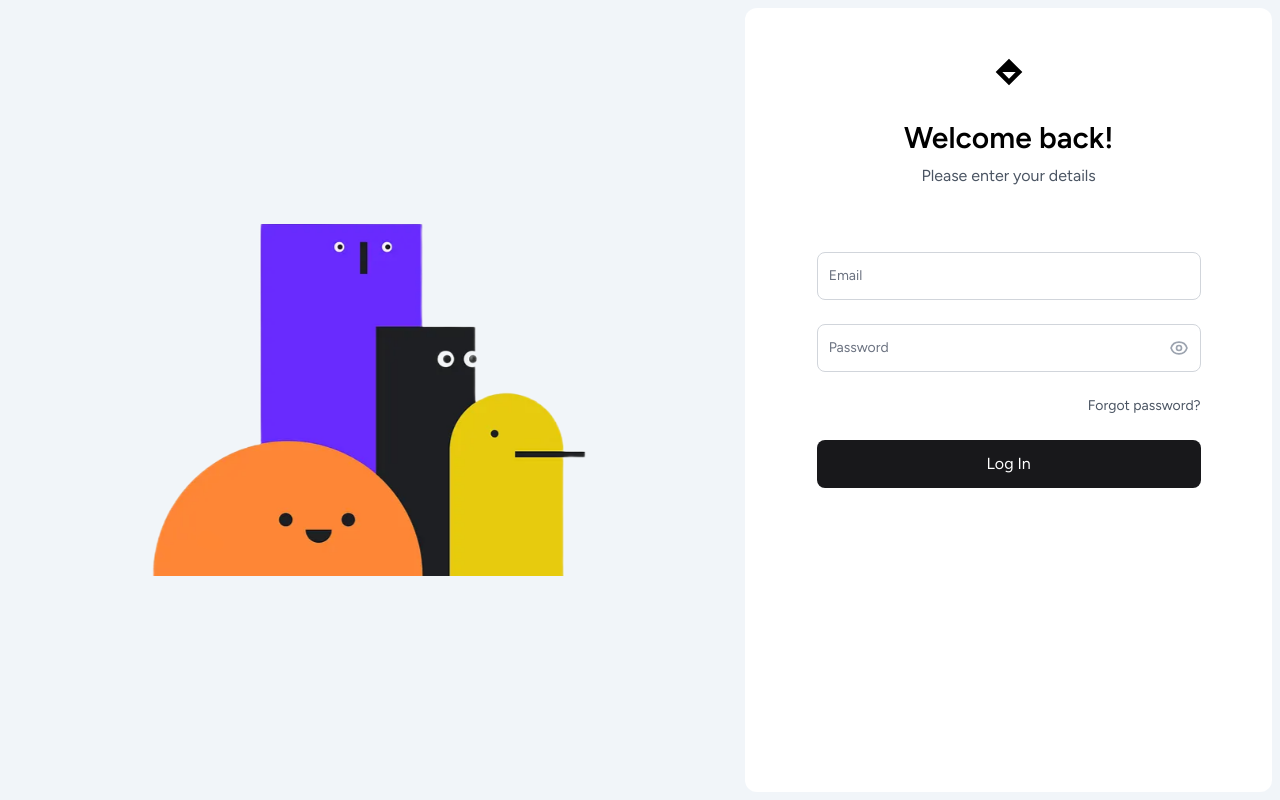
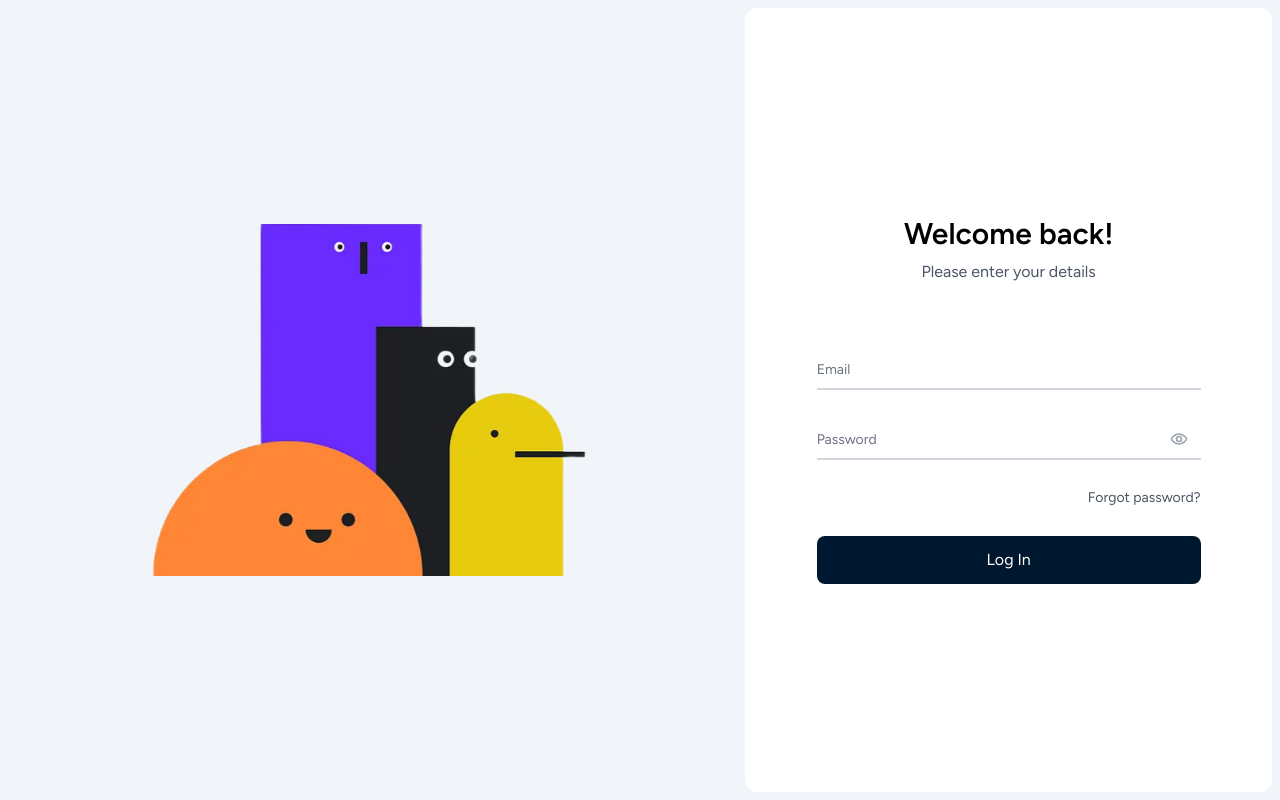
Before and after one commit to PhoneMyatKyaw-hmm/dashboard, a Laravel app: page /login in a window 1280 px wide. Run offline with Laravel 12, Linux system fonts and the light colour scheme; style sheets or scripts are compiled from the project's sources.

Commit message:
Update UI & login page

```diff
--- a/app/View/Components/GuestLayout.php
+++ /dev/null
@@ -1,17 +0,0 @@
-<?php
-
-namespace App\View\Components;
-
-use Illuminate\View\Component;
-use Illuminate\View\View;
-
-class GuestLayout extends Component
-{
-    /**
-     * Get the view / contents that represents the component.
-     */
-    public function render(): View
-    {
-        return view('layouts.guest');
-    }
-}
--- a/resources/views/auth/login.blade.php
+++ b/resources/views/auth/login.blade.php
@@ -1,48 +1,75 @@
-<x-guest-layout>
-    <!-- Session Status -->
-    <x-auth-session-status class="mb-4" :status="session('status')" />
+<x-layouts.guest>
+    <div class="my-auto">
+        <div class="flex flex-col">
+            <h1 class="text-3xl mx-auto font-bold mb-2">Welcome back!</h1>
+            <p class="text-gray-600 mx-auto mb-8">Please enter your details</p>
+        </div>
 
-    <form method="POST" action="{{ route('login') }}">
+        <div class="mt-8 max-w-sm mx-auto">
+
+
+          <form class="space-y-7" method="POST" action="{{ route('login') }}">
             @csrf
 
-        <!-- Email Address -->
-        <div>
-            <x-input-label for="email" :value="__('Email')" />
-            <x-text-input id="email" class="block mt-1 w-full" type="email" name="email" :value="old('email')" required autofocus autocomplete="username" />
-            <x-input-error :messages="$errors->get('email')" class="mt-2" />
+
+            <div class="relative z-0">
+                <input type="email"
+                        id="email" name="email" value="{{ old('email')}}"
+                        class="block py-2.5 px-0 w-full text-sm text-gray-900 bg-transparent border-0 border-b-2 appearance-none dark:text-white dark:border-gray-600 dark:focus:border-blue-500 focus:outline-none focus:ring-0 focus:border-blue-600 peer
+                            {{ $errors->get('email') ? 'border-red-600 focus:border-red-600' : 'focus:border-primary border-gray-300' }}"
+                        placeholder=" " />
+                <label for="email"
+                    class="absolute text-sm duration-300 transform -translate-y-6 scale-75 top-3 -z-10 origin-[0] peer-focus:start-0 peer-focus:text-blue-600 peer-placeholder-shown:scale-100 peer-placeholder-shown:translate-y-0 peer-focus:scale-75 peer-focus:-translate-y-6 rtl:peer-focus:translate-x-1/4 rtl:peer-focus:left-auto
+                        {{ $errors->get('email') ? 'text-red-600' : 'text-gray-500' }}">
+                    Email
+                </label>
+                @if ($errors->get('email'))
+                    <p id="email_error" class="mt-2 text-xs text-red-600 dark:text-red-400">
+                        <span>{{ $errors->get('email')[0] }}</span>
+                    </p>
+                @endif
             </div>
 
-        <!-- Password -->
-        <div class="mt-4">
-            <x-input-label for="password" :value="__('Password')" />
+            <div x-data="{showPassword: false}" class="relative z-0">
+                <input :type="showPassword ? 'text' : 'password'"
+                        id="password" name="password" value=""
+                        class="block py-2.5 px-0 w-full text-sm text-gray-900 bg-transparent border-0 border-b-2 appearance-none dark:text-white dark:border-gray-600 dark:focus:border-blue-500 focus:outline-none focus:ring-0 focus:border-blue-600 peer
+                            {{ $errors->get('email') ? 'border-red-600 focus:border-red-600' : 'focus:border-primary border-gray-300' }}"
+                        placeholder=" " />
+                <label for="password"
+                    class="absolute text-sm duration-300 transform -translate-y-6 scale-75 top-3 -z-10 origin-[0] peer-focus:start-0 peer-focus:text-blue-600 peer-placeholder-shown:scale-100 peer-placeholder-shown:translate-y-0 peer-focus:scale-75 peer-focus:-translate-y-6 rtl:peer-focus:translate-x-1/4 rtl:peer-focus:left-auto
+                        {{ $errors->get('email') ? 'text-red-600' : 'text-gray-500' }}">
+                    Password
+                </label>
+                <button @click="showPassword = !showPassword" type="button" class="absolute right-3 top-1/2 -translate-y-1/2 {{ $errors->get('email') ? 'top-1/3' : 'top-1/2'}}">
+                    <svg class="w-5 h-5 text-gray-400 dark:text-white" :class="{'block': !showPassword, 'hidden': showPassword }" aria-hidden="true" xmlns="http://www.w3.org/2000/svg" width="24" height="24" fill="none" viewBox="0 0 24 24">
+                        <path stroke="currentColor" stroke-width="2" d="M21 12c0 1.2-4.03 6-9 6s-9-4.8-9-6c0-1.2 4.03-6 9-6s9 4.8 9 6Z"/>
+                        <path stroke="currentColor" stroke-width="2" d="M15 12a3 3 0 1 1-6 0 3 3 0 0 1 6 0Z"/>
+                    </svg>
+                    <svg class="w-5 h-5 text-gray-400 dark:text-white" :class="{'block': showPassword, 'hidden': !showPassword }" aria-hidden="true" xmlns="http://www.w3.org/2000/svg" width="24" height="24" fill="none" viewBox="0 0 24 24">
+                        <path stroke="currentColor" stroke-linecap="round" stroke-linejoin="round" stroke-width="2" d="M3.933 13.909A4.357 4.357 0 0 1 3 12c0-1 4-6 9-6m7.6 3.8A5.068 5.068 0 0 1 21 12c0 1-3 6-9 6-.314 0-.62-.014-.918-.04M5 19 19 5m-4 7a3 3 0 1 1-6 0 3 3 0 0 1 6 0Z"/>
+                    </svg>
 
-            <x-text-input id="password" class="block mt-1 w-full"
-                            type="password"
-                            name="password"
-                            required autocomplete="current-password" />
 
-            <x-input-error :messages="$errors->get('password')" class="mt-2" />
+                </button>
+                @if ($errors->get('email'))
+                    <p id="password" class="mt-2 text-xs text-red-600 dark:text-red-400">
+                        <span>{{ $errors->get('email')[0] }}</span>
+                    </p>
+                @endif
             </div>
 
-        <!-- Remember Me -->
-        <div class="block mt-4">
-            <label for="remember_me" class="inline-flex items-center">
-                <input id="remember_me" type="checkbox" class="rounded dark:bg-gray-900 border-gray-300 dark:border-gray-700 text-indigo-600 shadow-sm focus:ring-indigo-500 dark:focus:ring-indigo-600 dark:focus:ring-offset-gray-800" name="remember">
-                <span class="ms-2 text-sm text-gray-600 dark:text-gray-400">{{ __('Remember me') }}</span>
-            </label>
+            <div class="flex items-center justify-end">
+
+              <a href="#" class="text-sm text-gray-600 hover:underline">Forgot password?</a>
             </div>
 
-        <div class="flex items-center justify-end mt-4">
-            @if (Route::has('password.request'))
-                <a class="underline text-sm text-gray-600 dark:text-gray-400 hover:text-gray-900 dark:hover:text-gray-100 rounded-md focus:outline-none focus:ring-2 focus:ring-offset-2 focus:ring-indigo-500 dark:focus:ring-offset-gray-800" href="{{ route('password.request') }}">
-                    {{ __('Forgot your password?') }}
-                </a>
-            @endif
+            <button type="submit" class="w-full bg-dprimary text-white py-3 rounded-lg hover:bg-zinc-800 transition-colors">
+              Log In
+            </button>
 
-            <x-primary-button class="ms-3">
-                {{ __('Log in') }}
-            </x-primary-button>
-        </div>
           </form>
 
-</x-guest-layout>
+        </div>
+    </div>
+</x-layouts.guest>
--- a/resources/views/components/breadcrumb/breadcrumb.blade.php
+++ b/resources/views/components/breadcrumb/breadcrumb.blade.php
@@ -1,4 +1,4 @@
-<nav class="flex ml-6 my-3" aria-label="Breadcrumb">
+<nav class="flex ml-6 my-3"  aria-label="Breadcrumb">
     <ol class="inline-flex items-center space-x-1 md:space-x-2 rtl:space-x-reverse">
         {{$slot}}
     </ol>
--- /dev/null
+++ b/resources/views/components/layouts/guest.blade.php
@@ -0,0 +1,28 @@
+<!DOCTYPE html>
+<html lang="{{ str_replace('_', '-', app()->getLocale()) }}">
+    <head>
+        <meta charset="utf-8">
+        <meta name="viewport" content="width=device-width, initial-scale=1">
+        <meta name="csrf-token" content="{{ csrf_token() }}">
+
+        <title>{{ config('app.name', 'Laravel') }}</title>
+
+        <!-- Fonts -->
+        <link rel="preconnect" href="https://fonts.bunny.net">
+        <link href="https://fonts.bunny.net/css?family=figtree:400,500,600&display=swap" rel="stylesheet" />
+
+        <!-- Scripts -->
+        @vite(['resources/css/app.css', 'resources/js/app.js'])
+    </head>
+
+    <body class="font-sans antialiased">
+        <div class="min-h-screen flex bg-slate-100">
+            <div class="bg-slate-100 w-7/12 h-100 flex justify-center items-center my-auto">
+                <img class="h-[22rem]" src="{{ asset('images/login-logo-2.png') }}" alt="Decorative illustration"/>
+            </div>
+            <div class="bg-white w-5/12 h-100 rounded-xl m-2 flex flex-col">
+                {{ $slot }}
+            </div>
+        </div>
+    </body>
+</html>
--- a/resources/views/layouts/guest.blade.php
+++ /dev/null
@@ -1,108 +0,0 @@
-<!DOCTYPE html>
-<html lang="{{ str_replace('_', '-', app()->getLocale()) }}">
-    <head>
-        <meta charset="utf-8">
-        <meta name="viewport" content="width=device-width, initial-scale=1">
-        <meta name="csrf-token" content="{{ csrf_token() }}">
-
-        <title>{{ config('app.name', 'Laravel') }}</title>
-
-        <!-- Fonts -->
-        <link rel="preconnect" href="https://fonts.bunny.net">
-        <link href="https://fonts.bunny.net/css?family=figtree:400,500,600&display=swap" rel="stylesheet" />
-
-        <!-- Scripts -->
-        @vite(['resources/css/app.css', 'resources/js/app.js'])
-    </head>
-    {{-- <body class="font-sans text-gray-900 antialiased">
-        <div class="min-h-screen flex flex-col sm:justify-center items-center pt-6 sm:pt-0 bg-gray-100 dark:bg-gray-900">
-            <div>
-                <a href="/">
-                    <x-application-logo class="w-20 h-20 fill-current text-gray-500" />
-                </a>
-            </div>
-
-            <div class="w-full sm:max-w-md mt-6 px-6 py-4 bg-white dark:bg-gray-800 shadow-md overflow-hidden sm:rounded-lg">
-                {{ $slot }}
-            </div>
-        </div>
-
-    </body> --}}
-    <body class="font-sans antialiased">
-        <div class="min-h-screen flex bg-slate-100">
-            <div class="bg-slate-100 w-7/12 h-100 flex justify-center items-center">
-                <img class="h-[22rem]" src="{{ asset('images/login-logo-2.png') }}" alt="Decorative illustration"/>
-            </div>
-            <div class="bg-white w-5/12 h-100 rounded-xl m-2">
-                <div class="p-12">
-                    <div class="flex justify-center">
-                      <div class="w-8 h-8">
-                        <svg viewBox="0 0 24 24" class="w-full h-full">
-                          <path d="M12 2L2 12l10 10 10-10L12 2zm0 15l-5-5h10l-5 5z" />
-                        </svg>
-                      </div>
-                    </div>
-
-                    <div class="flex flex-col mt-8">
-                        <h1 class="text-3xl mx-auto font-bold mb-2">Welcome back!</h1>
-                        <p class="text-gray-600 mx-auto mb-8">Please enter your details</p>
-                    </div>
-
-                    <div class="mt-8 max-w-sm mx-auto">
-
-
-                      <form class="space-y-6">
-
-                        <div class="relative">
-                            <input type="email" id="floating_outlined" class="block px-2.5 pb-2.5 pt-4 w-full text-sm text-gray-900 bg-transparent rounded-lg border-1 border-gray-300 appearance-none dark:text-white dark:border-gray-600 dark:focus:border-blue-500 focus:outline-none focus:ring-0 focus:border-blue-600 peer" placeholder=" " />
-                            <label for="floating_outlined" class="absolute text-sm text-gray-500 dark:text-gray-400 duration-300 transform -translate-y-4 scale-75 top-2 z-10 origin-[0] bg-white dark:bg-gray-900 px-2 peer-focus:px-2 peer-focus:text-blue-600 peer-focus:dark:text-blue-500 peer-placeholder-shown:scale-100 peer-placeholder-shown:-translate-y-1/2 peer-placeholder-shown:top-1/2 peer-focus:top-2 peer-focus:scale-75 peer-focus:-translate-y-4 rtl:peer-focus:translate-x-1/4 rtl:peer-focus:left-auto start-1">Email</label>
-                        </div>
-
-                        <div class="relative">
-                            <input type="password" id="floating_outlined" class="block px-2.5 pb-2.5 pt-4 w-full text-sm text-gray-900 bg-transparent rounded-lg border-1 border-gray-300 appearance-none dark:text-white dark:border-gray-600 dark:focus:border-blue-500 focus:outline-none focus:ring-0 focus:border-blue-600 peer" placeholder=" " />
-                            <label for="floating_outlined" class="absolute text-sm text-gray-500 dark:text-gray-400 duration-300 transform -translate-y-4 scale-75 top-2 z-10 origin-[0] bg-white dark:bg-gray-900 px-2 peer-focus:px-2 peer-focus:text-blue-600 peer-focus:dark:text-blue-500 peer-placeholder-shown:scale-100 peer-placeholder-shown:-translate-y-1/2 peer-placeholder-shown:top-1/2 peer-focus:top-2 peer-focus:scale-75 peer-focus:-translate-y-4 rtl:peer-focus:translate-x-1/4 rtl:peer-focus:left-auto start-1">Password</label>
-                            <button type="button" class="absolute right-3 top-1/2 -translate-y-1/2">
-                                <svg class="w-5 h-5 text-gray-400" fill="none" stroke="currentColor" viewBox="0 0 24 24">
-                                  <path stroke-linecap="round" stroke-linejoin="round" stroke-width="2" d="M15 12a3 3 0 11-6 0 3 3 0 016 0z" />
-                                  <path stroke-linecap="round" stroke-linejoin="round" stroke-width="2" d="M2.458 12C3.732 7.943 7.523 5 12 5c4.478 0 8.268 2.943 9.542 7-1.274 4.057-5.064 7-9.542 7-4.477 0-8.268-2.943-9.542-7z" />
-                                </svg>
-                              </button>
-                        </div>
-
-                        {{-- <div>
-                          <label class="block text-sm mb-2">Email</label>
-                          <input type="email" class="w-full px-3 py-2 border border-gray-300 rounded-lg focus:outline-none focus:ring-2 focus:ring-gray-400">
-                        </div>
-
-                        <div>
-                          <label class="block text-sm mb-2">Password</label>
-                          <div class="relative">
-                            <input type="password" class="w-full px-3 py-2 border border-gray-300 rounded-lg focus:outline-none focus:ring-2 focus:ring-gray-400">
-                            <button type="button" class="absolute right-3 top-1/2 -translate-y-1/2">
-                              <svg class="w-5 h-5 text-gray-400" fill="none" stroke="currentColor" viewBox="0 0 24 24">
-                                <path stroke-linecap="round" stroke-linejoin="round" stroke-width="2" d="M15 12a3 3 0 11-6 0 3 3 0 016 0z" />
-                                <path stroke-linecap="round" stroke-linejoin="round" stroke-width="2" d="M2.458 12C3.732 7.943 7.523 5 12 5c4.478 0 8.268 2.943 9.542 7-1.274 4.057-5.064 7-9.542 7-4.477 0-8.268-2.943-9.542-7z" />
-                              </svg>
-                            </button>
-                          </div>
-                        </div> --}}
-
-                        <div class="flex items-center justify-end">
-
-                          <a href="#" class="text-sm text-gray-600 hover:underline">Forgot password?</a>
-                        </div>
-
-                        <button class="w-full bg-zinc-900 text-white py-3 rounded-lg hover:bg-zinc-800 transition-colors">
-                          Log In
-                        </button>
-
-                      </form>
-
-
-                    </div>
-                  </div>
-
-            </div>
-        </div>
-    </body>
-</html>
--- a/routes/web.php
+++ b/routes/web.php
@@ -1,6 +1,7 @@
 <?php
 
 use App\Http\Controllers\ProfileController;
+use App\Http\Controllers\UserController;
 use Illuminate\Support\Facades\Route;
 
 require __DIR__.'/auth.php';
@@ -17,4 +18,7 @@ Route::middleware('auth')->group(function () {
     Route::get('/profile', [ProfileController::class, 'edit'])->name('profile.edit');
     Route::patch('/profile', [ProfileController::class, 'update'])->name('profile.update');
     Route::delete('/profile', [ProfileController::class, 'destroy'])->name('profile.destroy');
+
+    // Route::get('/users', [UserController::class, 'index'])->name('users.index');
+    Route::resource('users', UserController::class);
 });
--- a/tailwind.config.js
+++ b/tailwind.config.js
@@ -15,7 +15,12 @@ export default {
             fontFamily: {
                 sans: ['Figtree', ...defaultTheme.fontFamily.sans],
             },
+            colors: {
+                'primary' : '#1e8eff',
+                'dprimary' : '#00182f',
+            }
         },
+
     },
 
     plugins: [forms, require('flowbite/plugin')],
```
Also changed, not shown: app/Http/Controllers/UserController.php (added, +64 -0 lines), app/View/Components/AppLayout.php (deleted, +0 -17 lines), resources/views/admin/users/create.blade.php (+63 -0 lines), resources/views/components/breadcrumb/link.blade.php (line endings or trailing spaces). Lines whose indentation alone changed are shown as unchanged.
